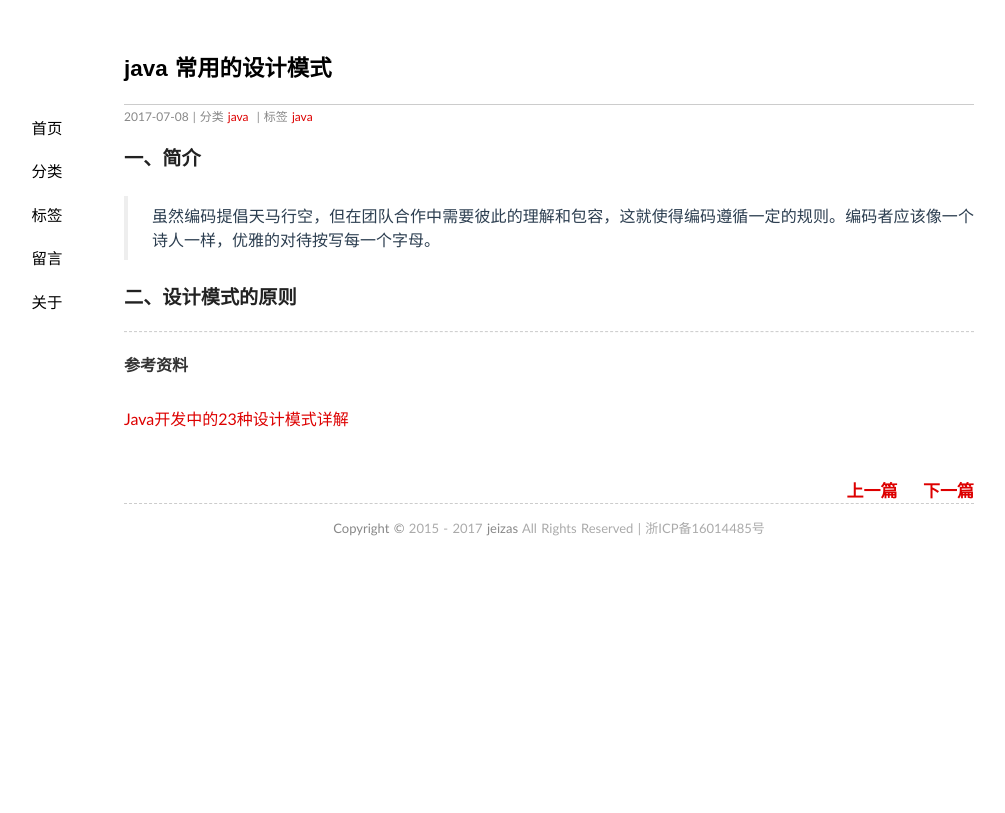
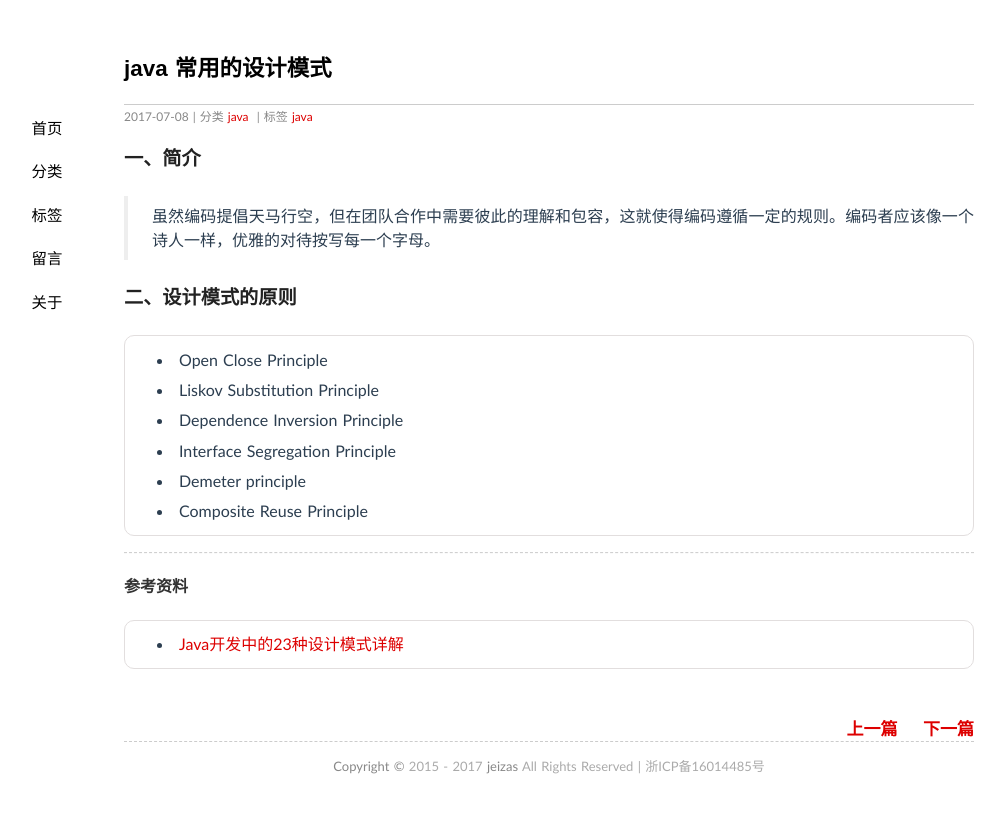
Before and after one commit to jeizas/jeizas.github.io, a Jekyll site: the page built from _posts/2017-07-08-java_design patterns.md, in a window 1280 px wide. Shown: the top 813 px of the page, without its empty margins (91-1096 px from the left). Built offline with Jekyll 4.4.1, drawn with Linux system fonts in a browser that asks for light colours; comment, search, counter and statistics services are not loaded.

Commit message:
modified:   _posts/2017-07-08-java_design patterns.md

```diff
--- a/_posts/2017-07-08-java_design patterns.md
+++ b/_posts/2017-07-08-java_design patterns.md
@@ -12,8 +12,15 @@ tags: java
 
 ### 二、设计模式的原则
 
+- Open Close Principle
+- Liskov Substitution Principle
+- Dependence Inversion Principle
+- Interface Segregation Principle
+- Demeter principle
+- Composite Reuse Principle
+
 ---
 
 #### 参考资料
 
-[Java开发中的23种设计模式详解](http://www.cnblogs.com/maowang1991/archive/2013/04/15/3023236.html)
+- [Java开发中的23种设计模式详解](http://www.cnblogs.com/maowang1991/archive/2013/04/15/3023236.html)
```
